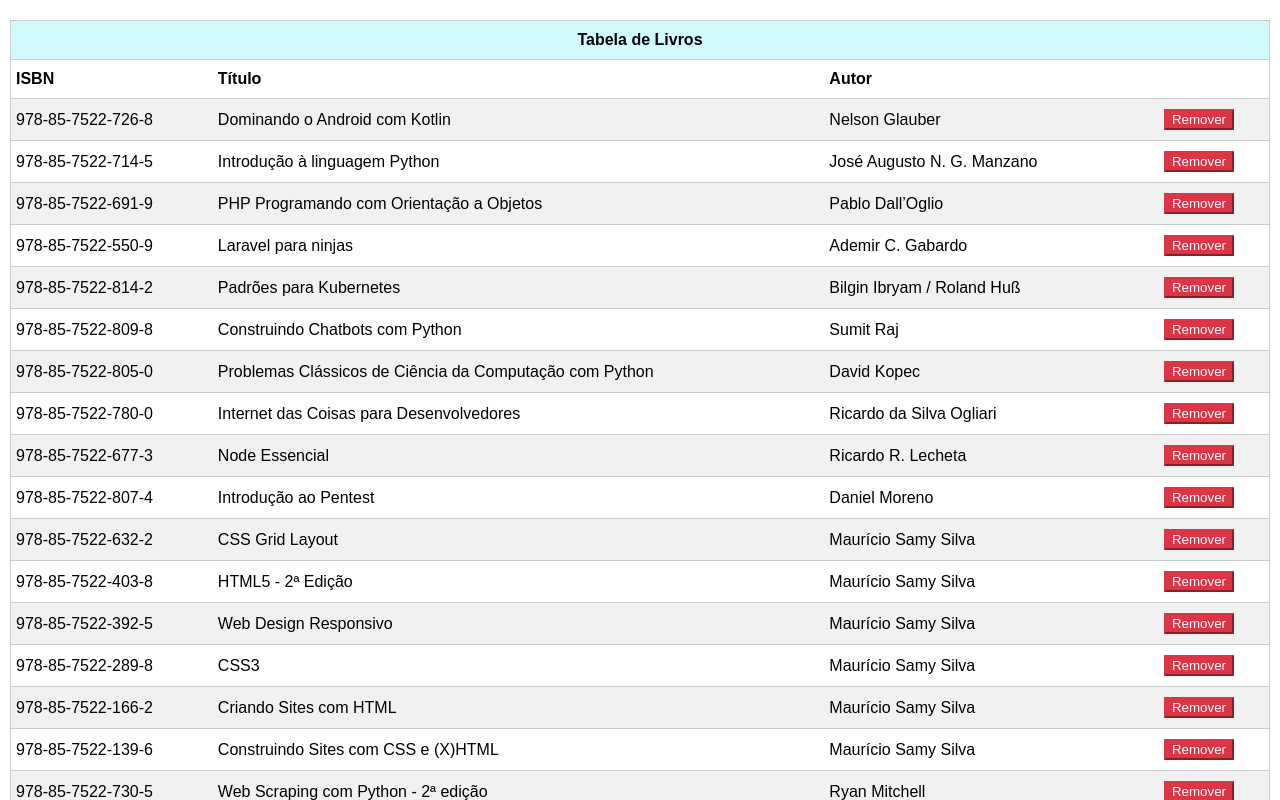
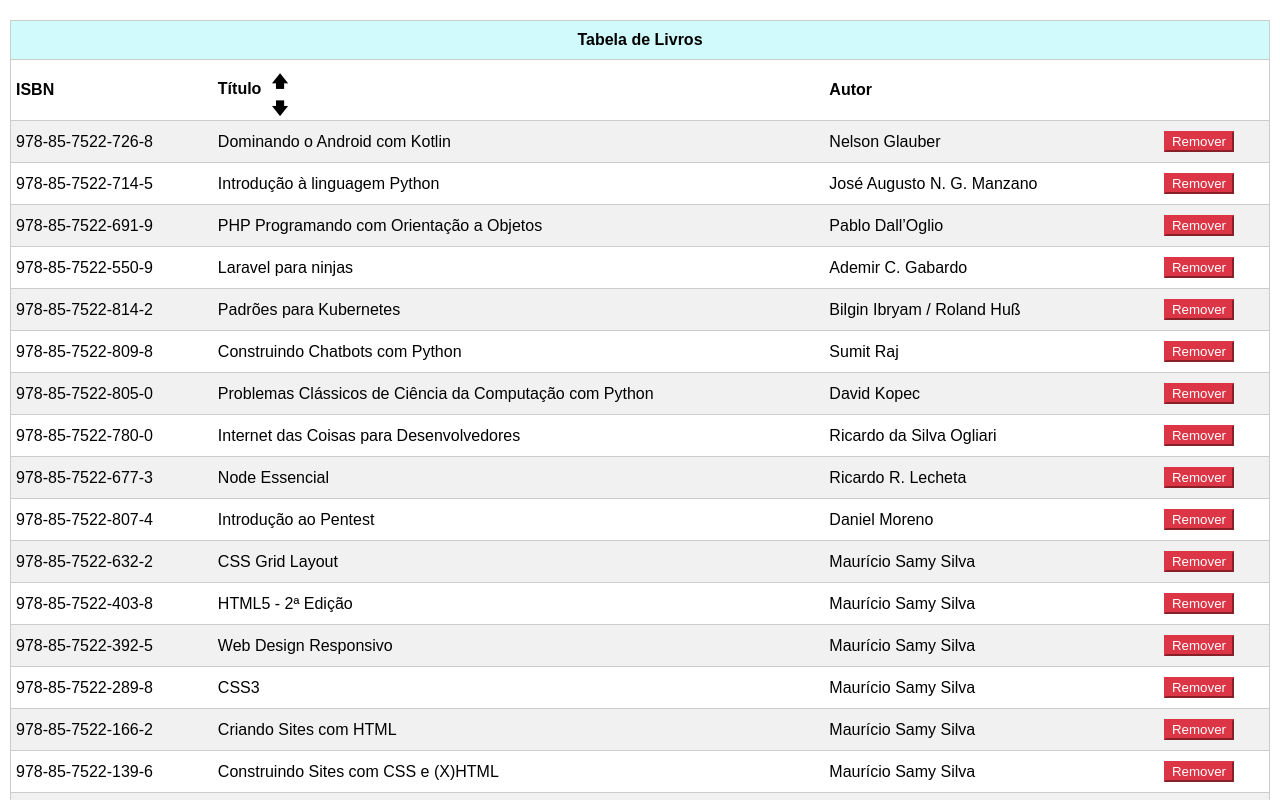
Before and after one commit to moraisalysson/react-tabela-livros, a React (Create React App) app: page / in a window 1280 px wide. Shown: the top 800 px of the page. Built offline with nearby package versions, Linux system fonts and the light colour scheme.

Commit message:
sexto passo - add setas e funções para ordenação pelo título

```diff
--- a/src/App.js
+++ b/src/App.js
@@ -20,7 +20,20 @@
       })
   }
 
-  handleRemoverLinha = (id) =>{
+  handleOrdenarCrescente = (titulo) => {
+    const livros = this.state.livros.sort((a, b) =>
+      a.titulo < b.titulo ? -1 : 0); //ordem crescente
+    this.setState({ livros });
+  }
+
+  handleOrdenarDecrescente = (titulo) => {
+    const livros = this.state.livros.sort((a, b) =>
+      a.titulo < b.titulo ? -1 : 0); //ordem crescente
+    livros.reverse();
+    this.setState({ livros });
+  }
+
+  handleRemoverLinha = (id) => {
     const livros = this.state.livros.filter(l => l.id !== id);
     this.setState({ livros })
   }
@@ -28,10 +41,14 @@
   render() {
     return (
       <table className="tabela">
-        <TableHead />
+        <TableHead
+          ordenarCrescente={this.handleOrdenarCrescente}
+          ordenarDecrescente={this.handleOrdenarDecrescente}
+        />
         <TableBody
           livros={this.state.livros}
-          removerLinha={this.handleRemoverLinha} />
+          removerLinha={this.handleRemoverLinha}
+        />
         <TableFoot
           qtdLivros={this.state.livros.length}
           erroMensagem={this.state.erroMensagem}
--- a/src/components/table/TableHead.js
+++ b/src/components/table/TableHead.js
@@ -1,13 +1,18 @@
 import React from "react";
 
-const TableHead = () => (
+const TableHead = (props) => (
     <thead>
         <tr>
             <th colSpan="4">Tabela de Livros</th>
         </tr>
         <tr>
             <th>ISBN</th>
-            <th>Título</th>
+            <th>Título
+                <div className="container-setinhas">
+                    <div onClick={ () => props.ordenarCrescente() }>&#129093;</div>
+                    <div onClick={ () => props.ordenarDecrescente() }>&#129095;</div>
+                </div>
+            </th>
             <th>Autor</th>
             <th></th>
         </tr>
--- a/src/index.css
+++ b/src/index.css
@@ -2,6 +2,19 @@
     font: 16px sans-serif;
     margin: 0;
   }
+
+  .container-setinhas {
+    display: inline-block;
+    width: 20px;
+    height: 40px;
+    margin-left: 10px;
+    vertical-align: middle;
+  }
+
+  .container-setinhas > div {
+    cursor: pointer;
+  }
+
   .tabela {
     border-collapse: collapse;
     border: 1px solid #ccc;
```
